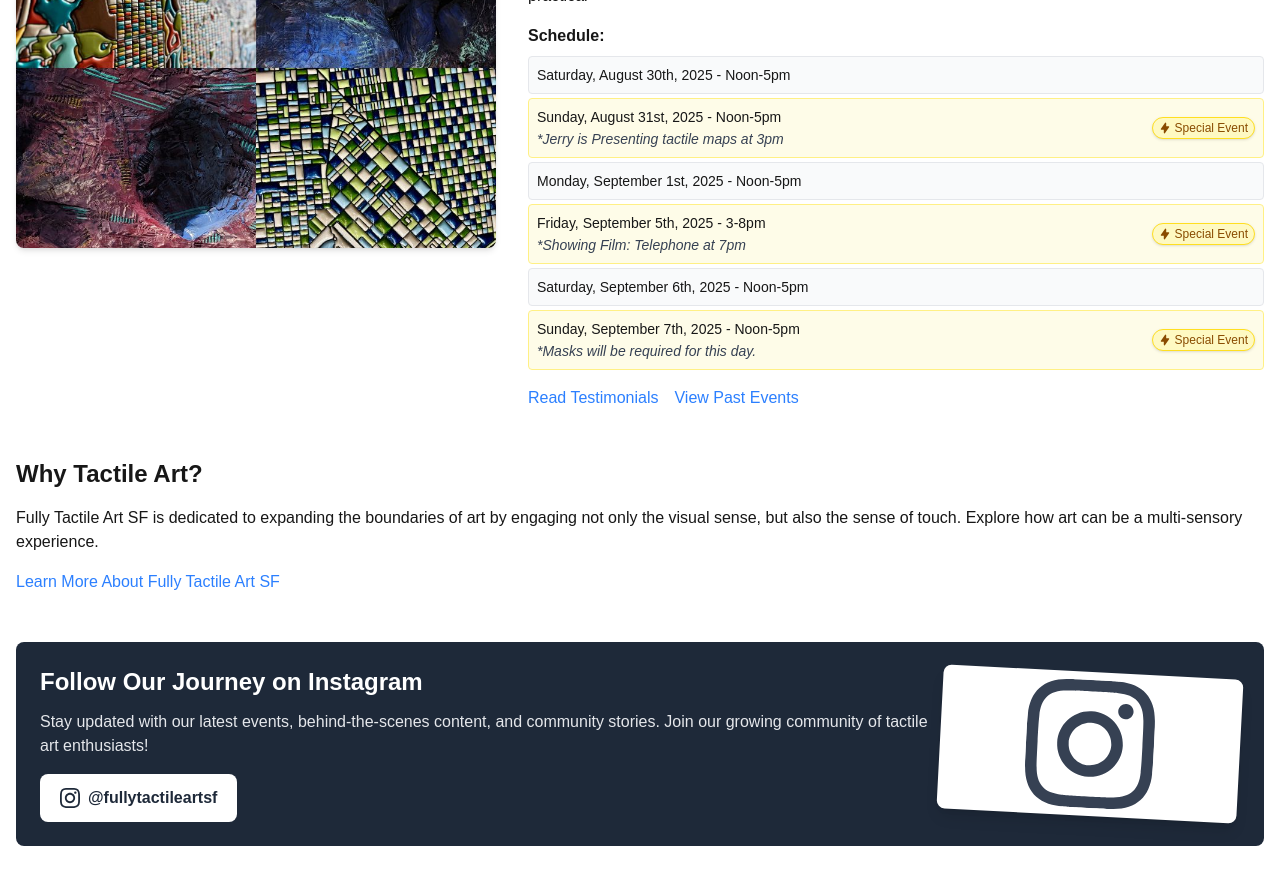
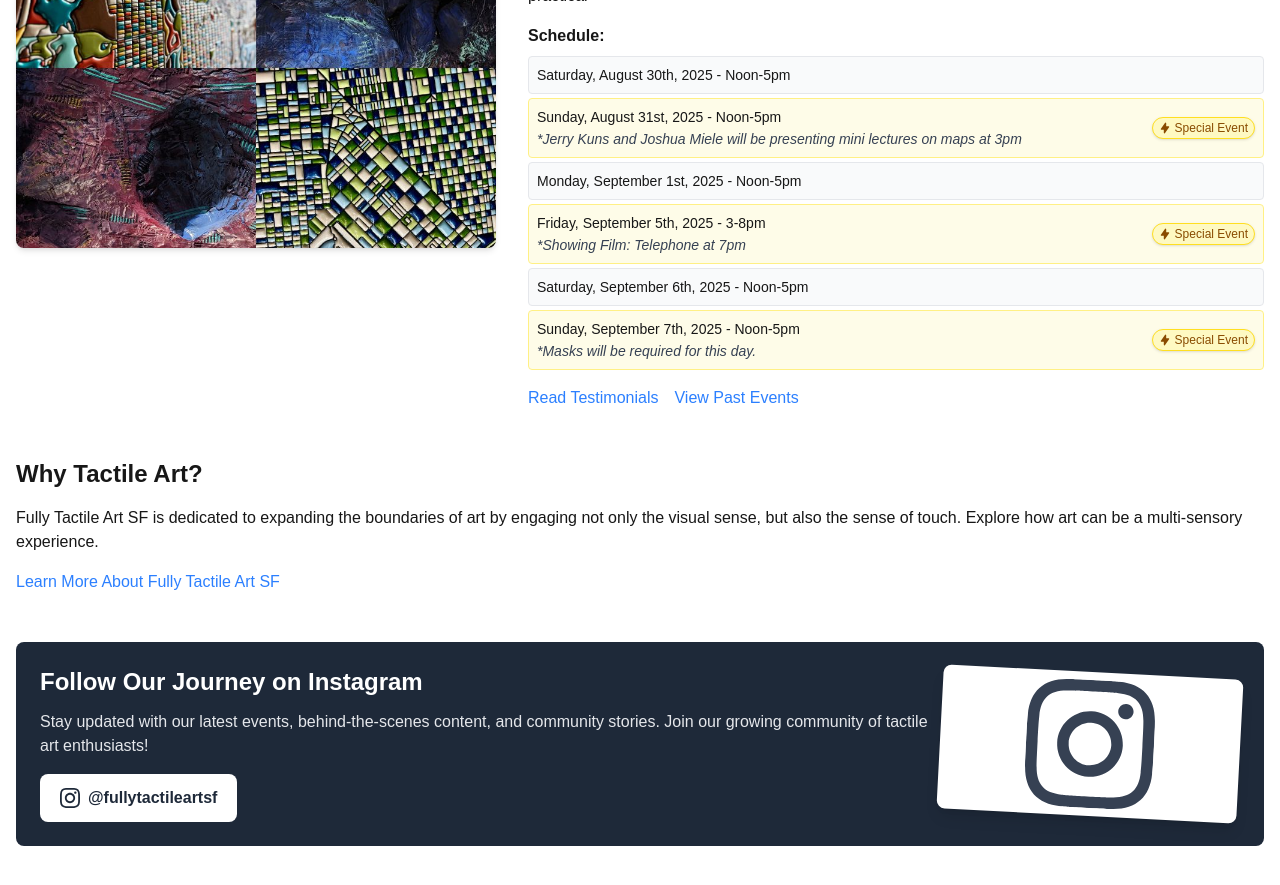
Before and after one commit to ianbuchanan42/fully-tactile-art-sf, a Next.js app: page / in a window 1280 px wide. Shown: the part 900-1785 px from the top of the page. Built offline with nearby package versions, Linux system fonts and the light colour scheme.

Commit message:
add josh to event

```diff
--- a/src/data/events.ts
+++ b/src/data/events.ts
@@ -18,7 +18,8 @@ export const events: Event[] = [
         date: 'August 31st, 2025',
         dayOfWeek: 'Sunday',
         time: 'Noon-5pm',
-        notes: '*Jerry is Presenting tactile maps at 3pm',
+        notes:
+          '*Jerry Kuns and Joshua Miele will be presenting mini lectures on maps at 3pm',
         isSpecial: true,
       },
       {
```
